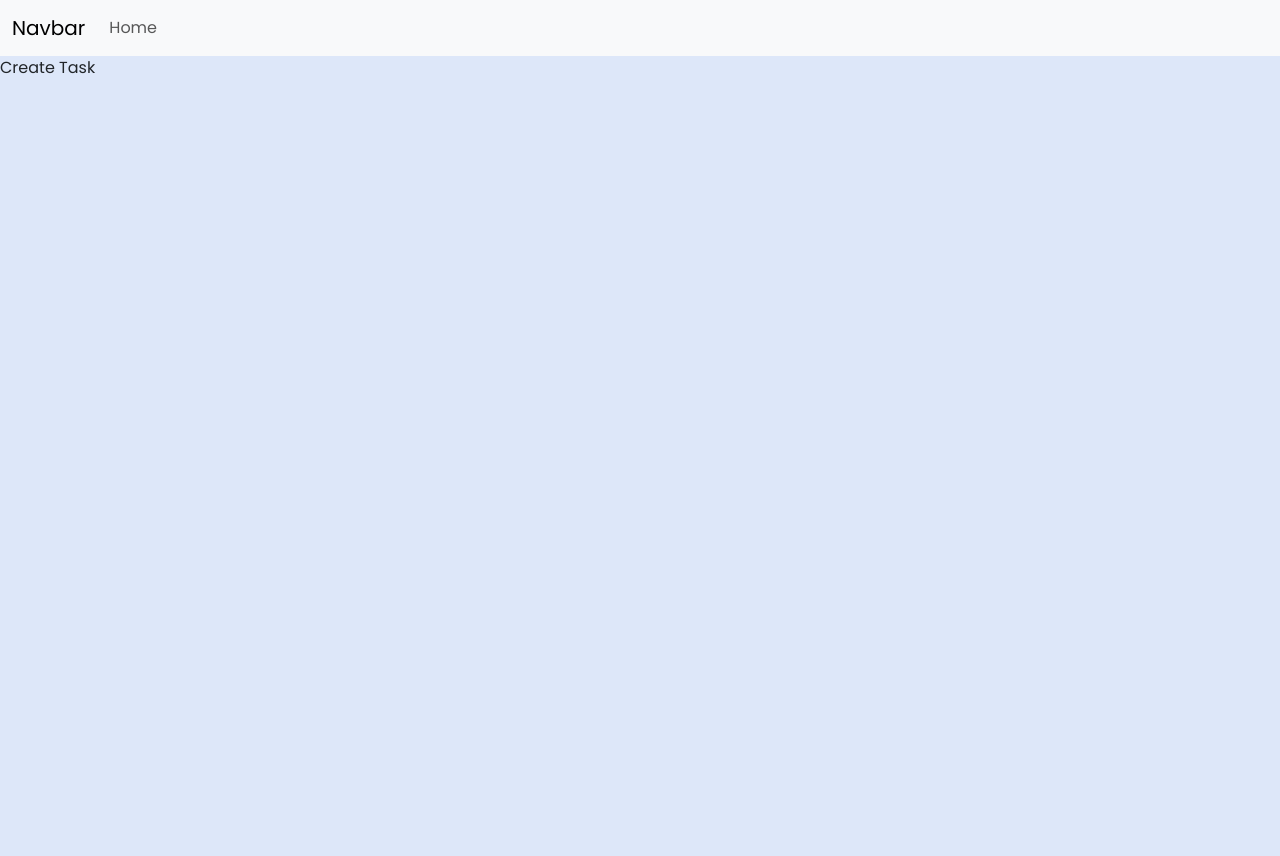
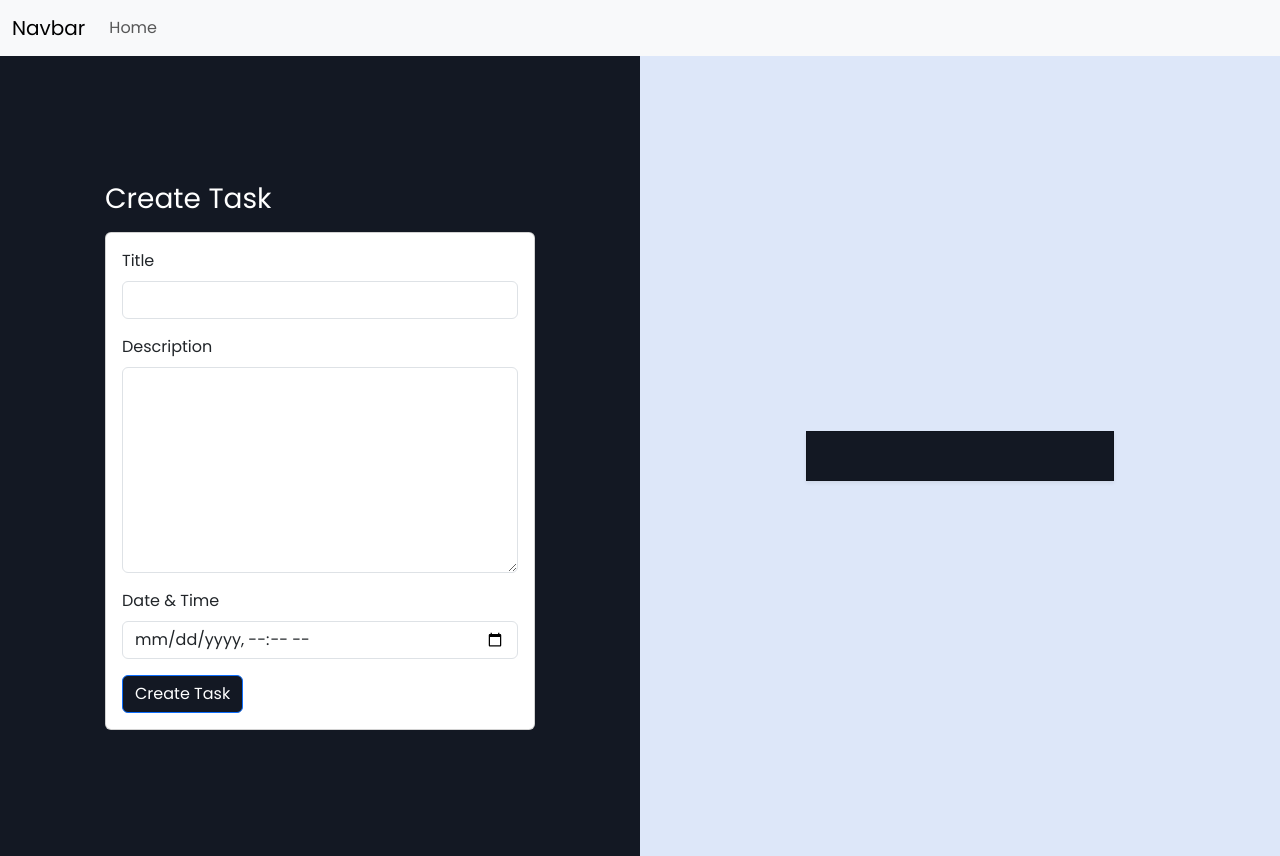
Before and after one commit to vipink28/todo-app-may-2023, a React (Create React App) app: page /create-task in a window 1280 px wide. Before the commit the page ends 800 px from the top, so only its background shows below. Built offline with nearby package versions, Linux system fonts and the light colour scheme.

Commit message:
Create Task function completed

```diff
--- a/src/App.js
+++ b/src/App.js
@@ -14,10 +14,12 @@
 import Login from "./components/Login";
 import Register from "./components/Register";
 import AuthContext, { AuthProvider } from "./context/AuthContext";
+import { TaskProvider } from "./context/TaskContext";
 function App() {
   return (
     <BrowserRouter>
       <AuthProvider>
+        <TaskProvider>
         <Navigation />
         <Routes>
           <Route path="/" element={<Navigate to="/login" />}></Route>
@@ -31,6 +33,7 @@
           <Route path="/profile" element={<Profile />}></Route>
           <Route path="*" element={<PageNotFound />}></Route>
         </Routes>
+        </TaskProvider>
       </AuthProvider>
     </BrowserRouter>
   );
--- /dev/null
+++ b/src/components/TaskForm.jsx
@@ -0,0 +1,66 @@
+import React, { useContext, useEffect, useState } from "react";
+import TaskContext from "../context/TaskContext";
+import AuthContext from "../context/AuthContext";
+
+function TaskForm(props) {
+  const [formData, setFormData]=useState();
+  const { createTask } = useContext(TaskContext);
+  const { message, setMessage, user } = useContext(AuthContext);
+
+  useEffect(()=>{
+    setMessage("");
+  }, [])
+
+
+  const handleChange = (e)=>{
+    const { name, value }=e.target;
+    setFormData((prev)=>({
+      ...prev,
+      [name]: value,
+      userId: user.id,
+      modifiedOn: Date()
+    }))
+  }
+
+const submitForm = (e)=>{
+    e.preventDefault();
+    createTask(formData);
+}
+  return (
+    <div className="p-3 w-75">
+      <h3 className="mb-3 text-white">Create Task</h3>
+      <div className="card">
+        <div className="card-body">
+          <form>
+            <div className="mb-3">
+              <label className="form-label">Title</label>
+              <input type="text" name="title" className="form-control" onChange={handleChange} />
+            </div>
+            <div className="mb-3">
+              <label className="form-label">Description</label>
+              <textarea
+                name="description"
+                className="form-control"
+                rows="8"
+                onChange={handleChange}
+              ></textarea>
+            </div>
+            <div className="mb-3">
+              <label className="form-label">Date & Time</label>
+              <input
+                type="datetime-local"
+                name="duedate"
+                className="form-control"
+                onChange={handleChange}
+              />
+            </div>
+            <p className="mb-3">{message}</p>
+            <button className="btn btn-primary" onClick={submitForm}>Create Task</button>
+          </form>
+        </div>
+      </div>
+    </div>
+  );
+}
+
+export default TaskForm;
--- a/src/context/AuthContext.js
+++ b/src/context/AuthContext.js
@@ -62,12 +62,9 @@
       }
     }
 
-
     useEffect(()=>{
         const localUser = localStorage.getItem("user");
-        console.log(localUser);
         if(localUser ){
-
           const user = JSON.parse(localUser);
           const response = fetch(`http://localhost:5000/users?email=${user.email}`);
           if(response.ok){
--- /dev/null
+++ b/src/context/TaskContext.js
@@ -0,0 +1,39 @@
+import { createContext, useContext, useState } from "react";
+import AuthContext from "./AuthContext";
+
+const TaskContext = createContext();
+
+export const TaskProvider=({children})=>{
+
+    const {setMessage} = useContext(AuthContext);
+    const [task, setTask]= useState(null);
+    //create task function
+    const createTask=async(formData)=>{
+        const config = {
+            method: "POST",
+            headers: {
+                "Content-Type":"application/json"
+            },
+            body: JSON.stringify(formData)
+        }
+        const response = await fetch("http://localhost:5000/tasks", config);
+        if(response.ok){
+            setMessage("Task created successfully");
+            const taskData = await response.json();
+            setTask(taskData);
+        }else{
+            setMessage("Something went wrong, please try again");
+        }
+    }
+
+    return(
+        <TaskContext.Provider value={{
+            createTask
+        }}>
+            {children}
+        </TaskContext.Provider>
+    )
+}
+
+
+export default TaskContext;
--- a/src/pages/CreateTask.jsx
+++ b/src/pages/CreateTask.jsx
@@ -1,11 +1,21 @@
-import React from 'react';
+import React from "react";
+import TaskForm from "../components/TaskForm";
 
 function CreateTask(props) {
-    return (
-        <div>
-            Create Task
+  return (
+    <div className="container-fluid h-100">
+      <div className="row h-100">
+        <div className="col-md-6 bg-primary text-white h-100 d-flex flex-column align-items-center justify-content-center">
+          <TaskForm />
         </div>
-    );
+        <div className="col-md-6 d-flex align-items-center justify-content-center">
+          <div className="card home-card bg-primary text-white w-50 shadow-sm rounded-0">
+            <div className="card-body p-4"></div>
+          </div>
+        </div>
+      </div>
+    </div>
+  );
 }
 
 export default CreateTask;
```
